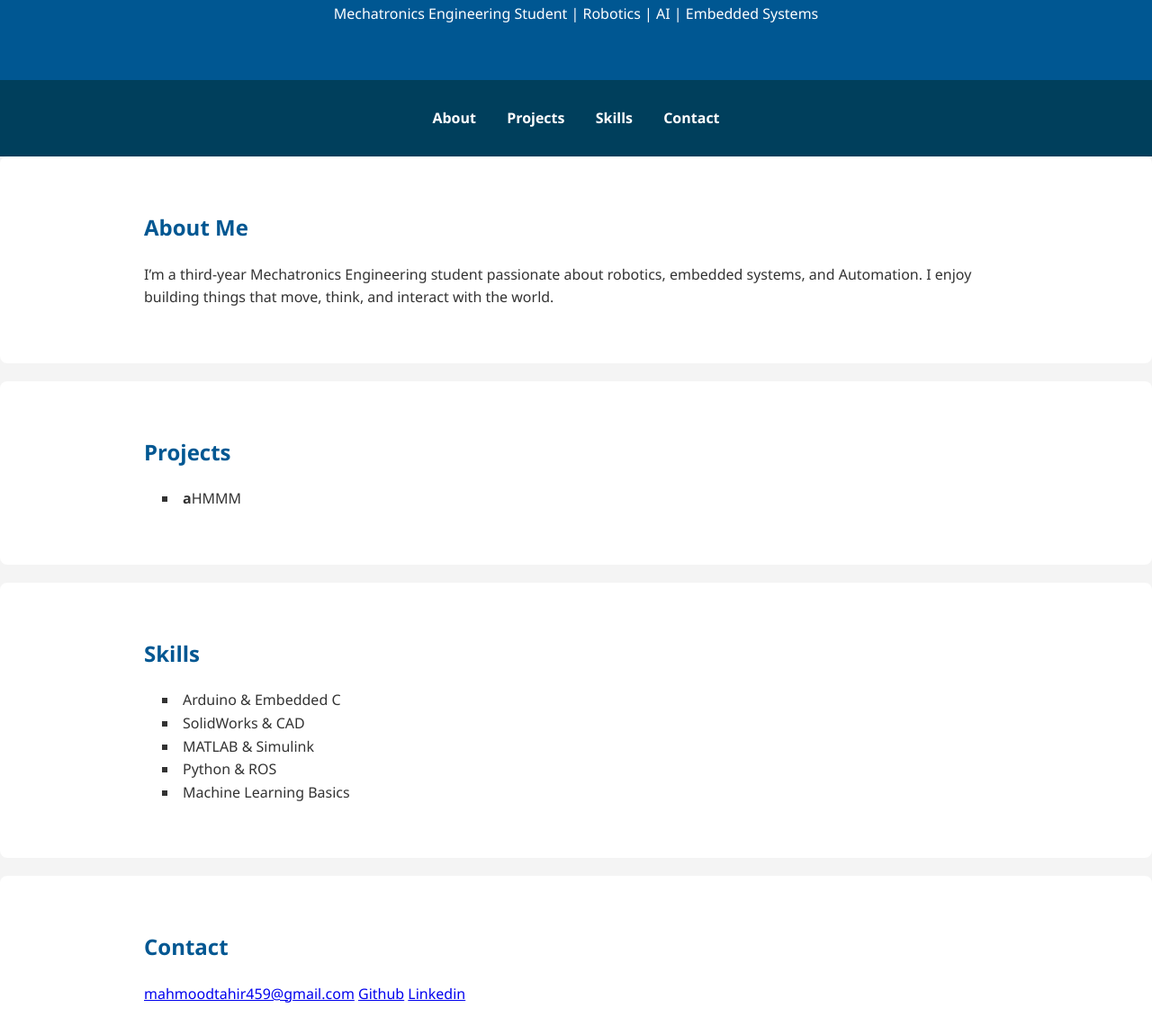
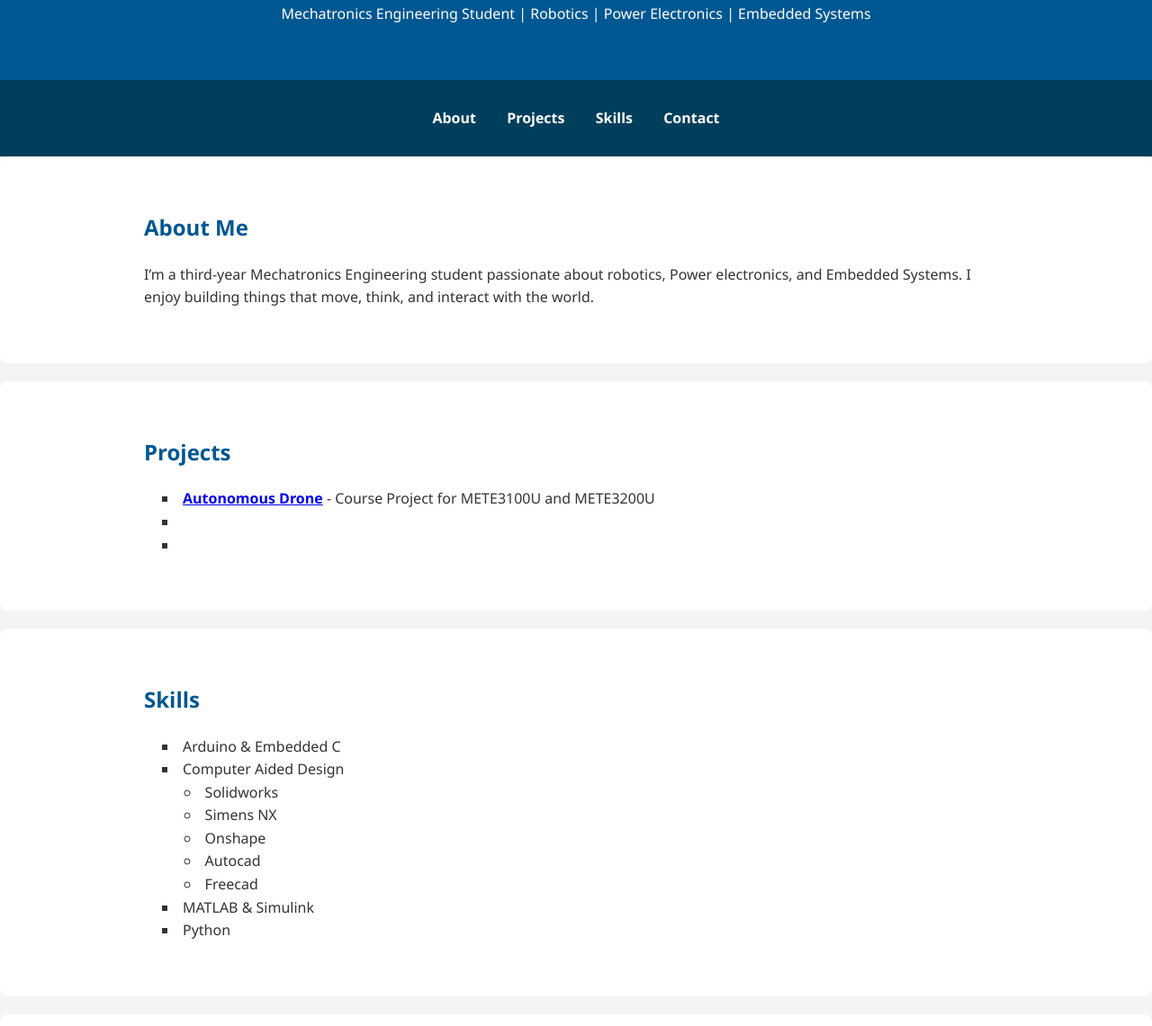
Before and after one commit to mahmoodtahir459/tahirmahmood_site, a plain HTML site: page index.html in a window 1280 px wide. Shown: the part 108-1249 px from the top of the page at 90% size. Drawn offline with Linux system fonts and the light colour scheme.

Commit message:
Adjusted Projects and About me

```diff
--- a/index.html
+++ b/index.html
@@ -10,7 +10,7 @@
   <header>
     <div class="container">
       <h1>Tahir Mahmood</h1>
-      <p>Mechatronics Engineering Student | Robotics | AI | Embedded Systems</p>
+      <p>Mechatronics Engineering Student | Robotics | Power Electronics | Embedded Systems</p>
     </div>
   </header>
 
@@ -27,7 +27,7 @@
     <div class="container">
       <h2>About Me</h2>
       <p>
-        I’m a third-year Mechatronics Engineering student passionate about robotics, embedded systems, and Automation.
+        I’m a third-year Mechatronics Engineering student passionate about robotics, Power electronics, and Embedded Systems.
         I enjoy building things that move, think, and interact with the world.
       </p>
     </div>
@@ -37,7 +37,9 @@
     <div class="container">
       <h2>Projects</h2>
       <ul class="project-list">
-        <li><strong>a</strong>HMMM </li>
+        <li><strong><a href="html/autonomous_drone.html">Autonomous Drone</a></strong> - Course Project for METE3100U and METE3200U</li>
+        <li><strong><a href=""></a></strong></li>
+        <li><strong><a href=""></a></strong></li>
       </ul>
     </div>
   </section>
@@ -47,10 +49,17 @@
       <h2>Skills</h2>
       <ul class="skills">
         <li>Arduino & Embedded C</li>
-        <li>SolidWorks & CAD</li>
+        <li>Computer Aided Design
+            <ul class="skills" style="text-indent: 0.5%; list-style: circle inside;">
+                <li>Solidworks</li>
+                <li>Simens NX</li>
+                <li>Onshape</li>
+                <li>Autocad</li>
+                <li>Freecad</li>
+            </ul>
+        </li>
         <li>MATLAB & Simulink</li>
-        <li>Python & ROS</li>
-        <li>Machine Learning Basics</li>
+        <li>Python</li>
       </ul>
     </div>
   </section>
```
